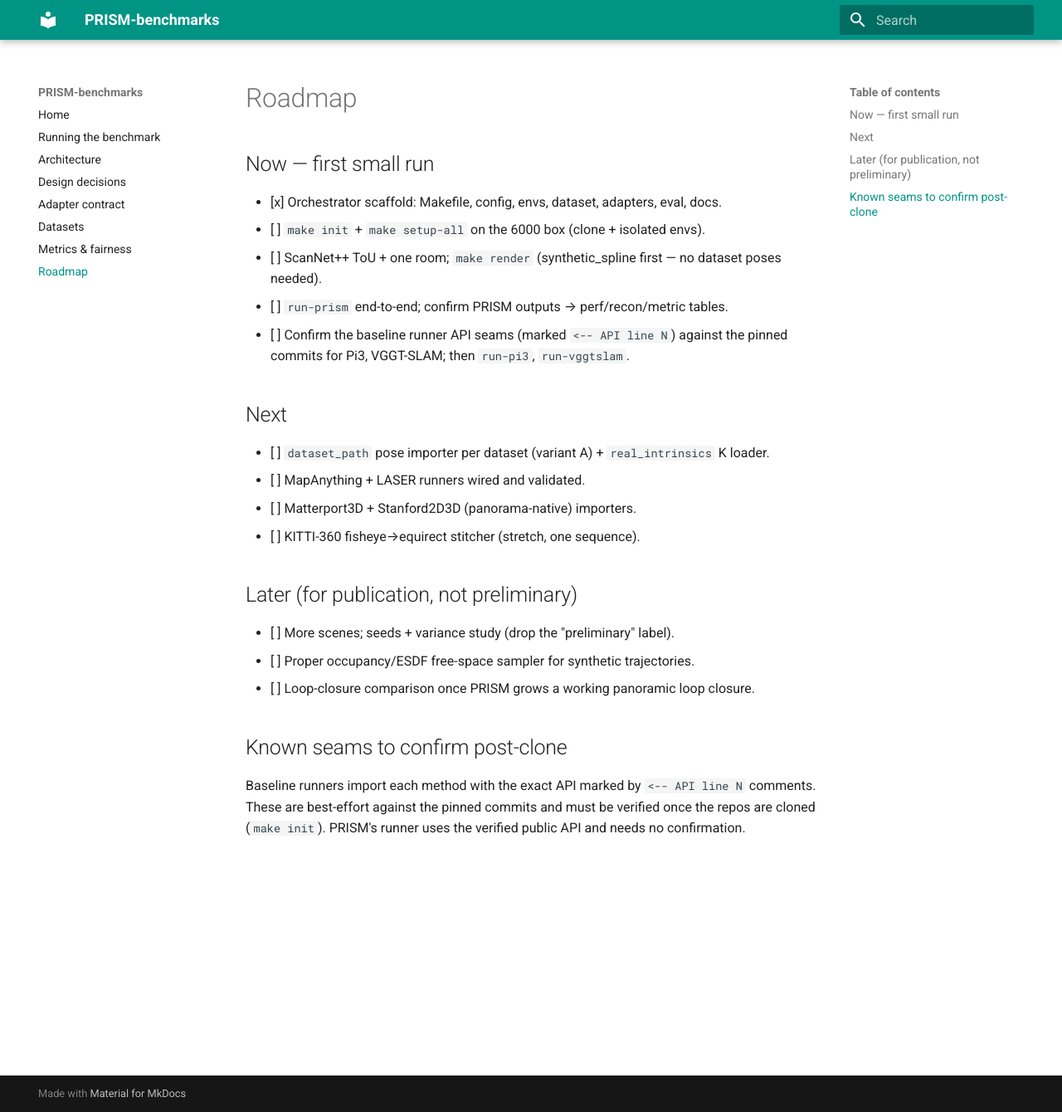
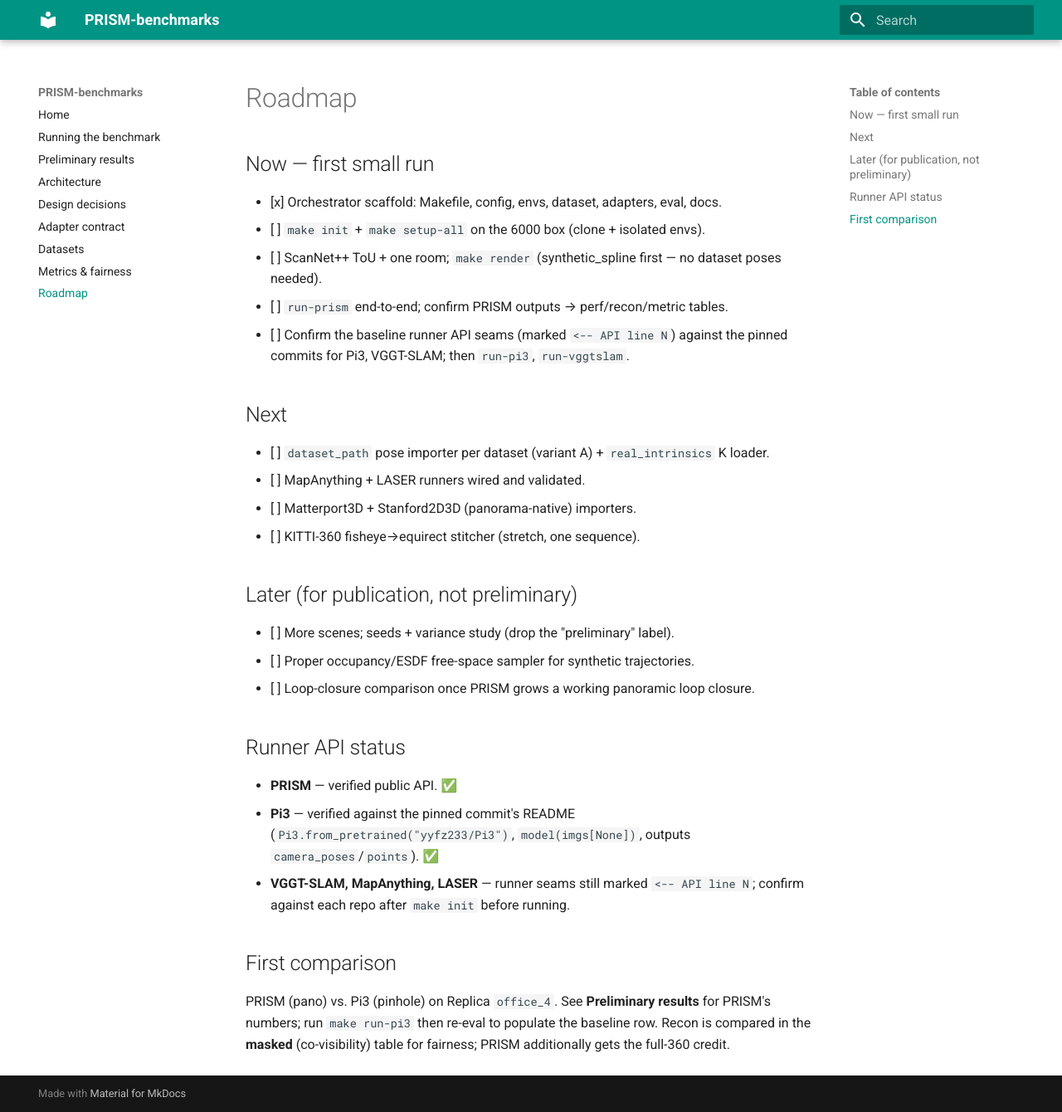
Before and after one commit to zRafaF/PRISM-benchmarks, an MkDocs documentation site: the page built from documentation/docs/roadmap.md, in a window 1280 px wide and 1340 px high. Shown: the whole window at 83% size. Built offline with MkDocs 1.6.1 and Material for MkDocs 9.7.7, drawn with Linux system fonts in a browser that asks for light colours.

Commit message:
Preliminary results doc + in-depth metric explanations; fix Pi3 runner API; roadmap

```diff
--- a/documentation/docs/roadmap.md
+++ b/documentation/docs/roadmap.md
@@ -19,8 +19,15 @@
 - [ ] Proper occupancy/ESDF free-space sampler for synthetic trajectories.
 - [ ] Loop-closure comparison once PRISM grows a working panoramic loop closure.
 
-## Known seams to confirm post-clone
-Baseline runners import each method with the exact API marked by `<-- API line N`
-comments. These are best-effort against the pinned commits and must be verified once
-the repos are cloned (`make init`). PRISM's runner uses the verified public API and
-needs no confirmation.
+## Runner API status
+- **PRISM** — verified public API. ✅
+- **Pi3** — verified against the pinned commit's README (`Pi3.from_pretrained("yyfz233/Pi3")`,
+  `model(imgs[None])`, outputs `camera_poses`/`points`). ✅
+- **VGGT-SLAM, MapAnything, LASER** — runner seams still marked `<-- API line N`;
+  confirm against each repo after `make init` before running.
+
+## First comparison
+PRISM (pano) vs. Pi3 (pinhole) on Replica `office_4`. See **Preliminary results** for
+PRISM's numbers; run `make run-pi3` then re-eval to populate the baseline row. Recon is
+compared in the **masked** (co-visibility) table for fairness; PRISM additionally gets
+the full-360 credit.
--- a/documentation/mkdocs.yml
+++ b/documentation/mkdocs.yml
@@ -12,6 +12,7 @@
 nav:
   - Home: index.md
   - Running the benchmark: running.md
+  - Preliminary results: results.md
   - Architecture: architecture.md
   - Design decisions: decisions.md
   - Adapter contract: adapter_contract.md
```
Also changed, not shown: documentation/docs/results.md (added, +101 -0 lines), 1 other file.
